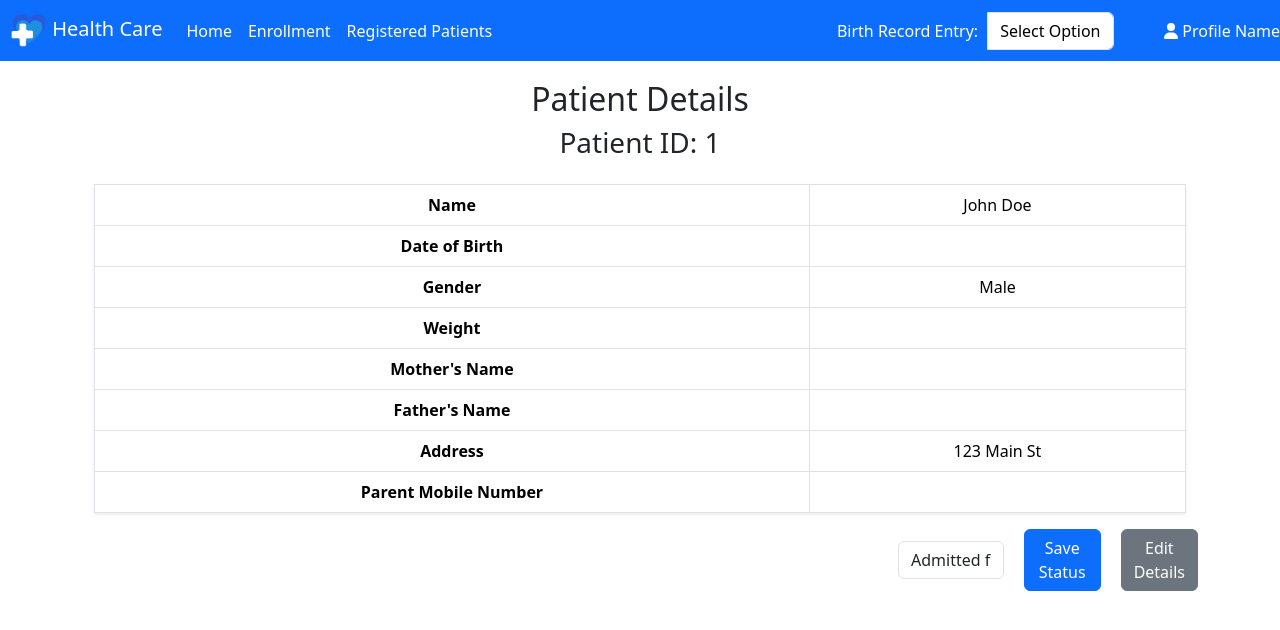
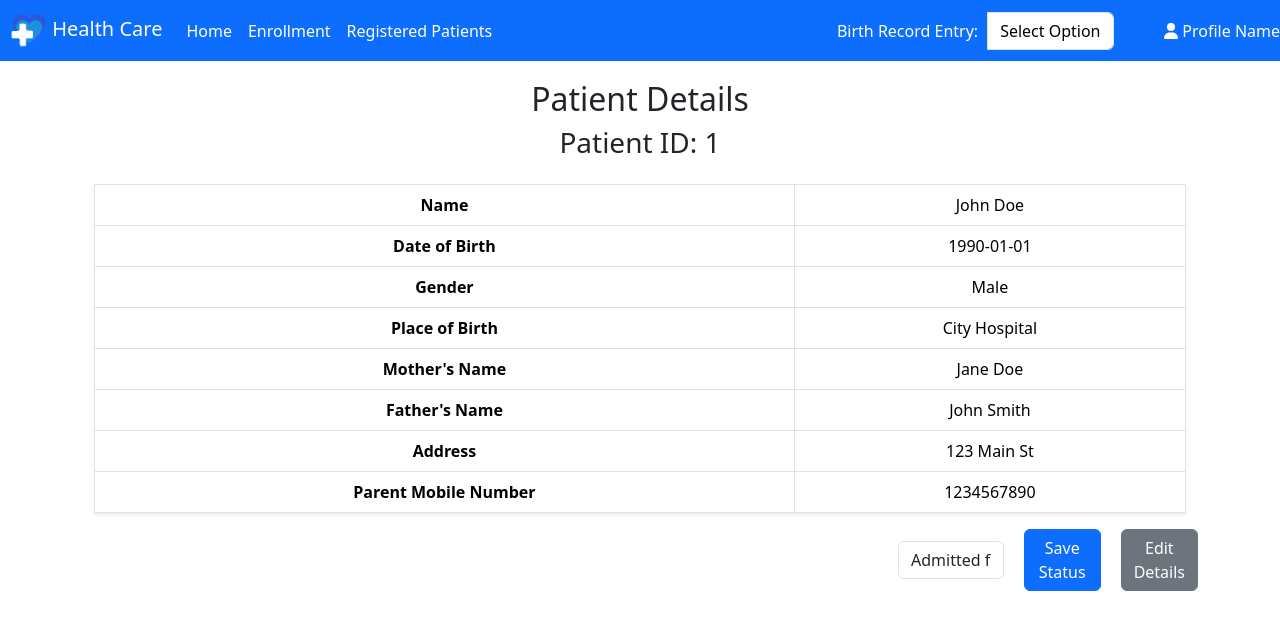
Before and after one commit to nagaraja6050266/medico-legal-client, a React (Vite) app: page /patients/1 in a window 1280 px wide. Shown: the top 630 px of the page. Built offline with nearby package versions, Linux system fonts and the light colour scheme.

Commit message:
Changed the display logic

```diff
--- a/src/components/GenericTable.jsx
+++ b/src/components/GenericTable.jsx
@@ -2,14 +2,14 @@ import React from "react";
 import "bootstrap/dist/css/bootstrap.min.css";
 
 const labels = [
-    "Name",
-    "Date of Birth",
-    "Gender",
-    "Weight",
-    "Mother's Name",
-    "Father's Name",
-    "Address",
-    "Parent Mobile Number",
+    { display: "Name", key: "name" },
+    { display: "Date of Birth", key: "dob" },
+    { display: "Gender", key: "gender" },
+    { display: "Place of Birth", key: "placeOfBirth" },
+    { display: "Mother's Name", key: "motherName" },
+    { display: "Father's Name", key: "fatherName" },
+    { display: "Address", key: "address" },
+    { display: "Parent Mobile Number", key: "parentMobileNumber" },
 ];
 
 function GenericTable({ header, data, onRowClick, subheader }) {
@@ -34,16 +34,8 @@ function GenericTable({ header, data, onRowClick, subheader }) {
                                                 : "default",
                                         }}
                                     >
-                                        <th scope="row">{label}</th>
-                                        <td>
-                                            {
-                                                item[
-                                                    label
-                                                        .toLowerCase()
-                                                        .replace(/ /g, "")
-                                                ]
-                                            }
-                                        </td>
+                                        <th scope="row">{label.display}</th>
+                                        <td>{item[label.key]}</td>
                                     </tr>
                                 ))}
                             </React.Fragment>
```
